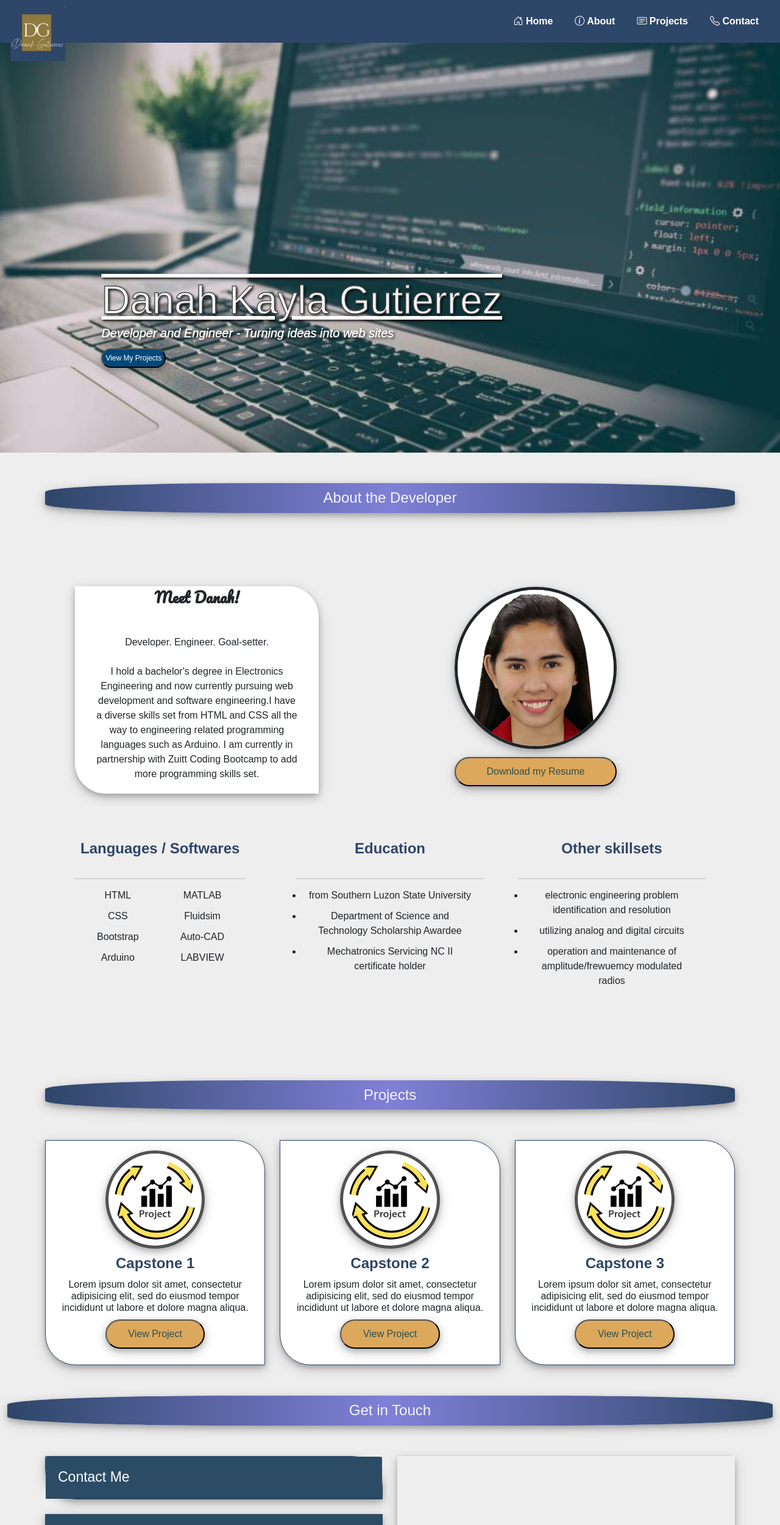
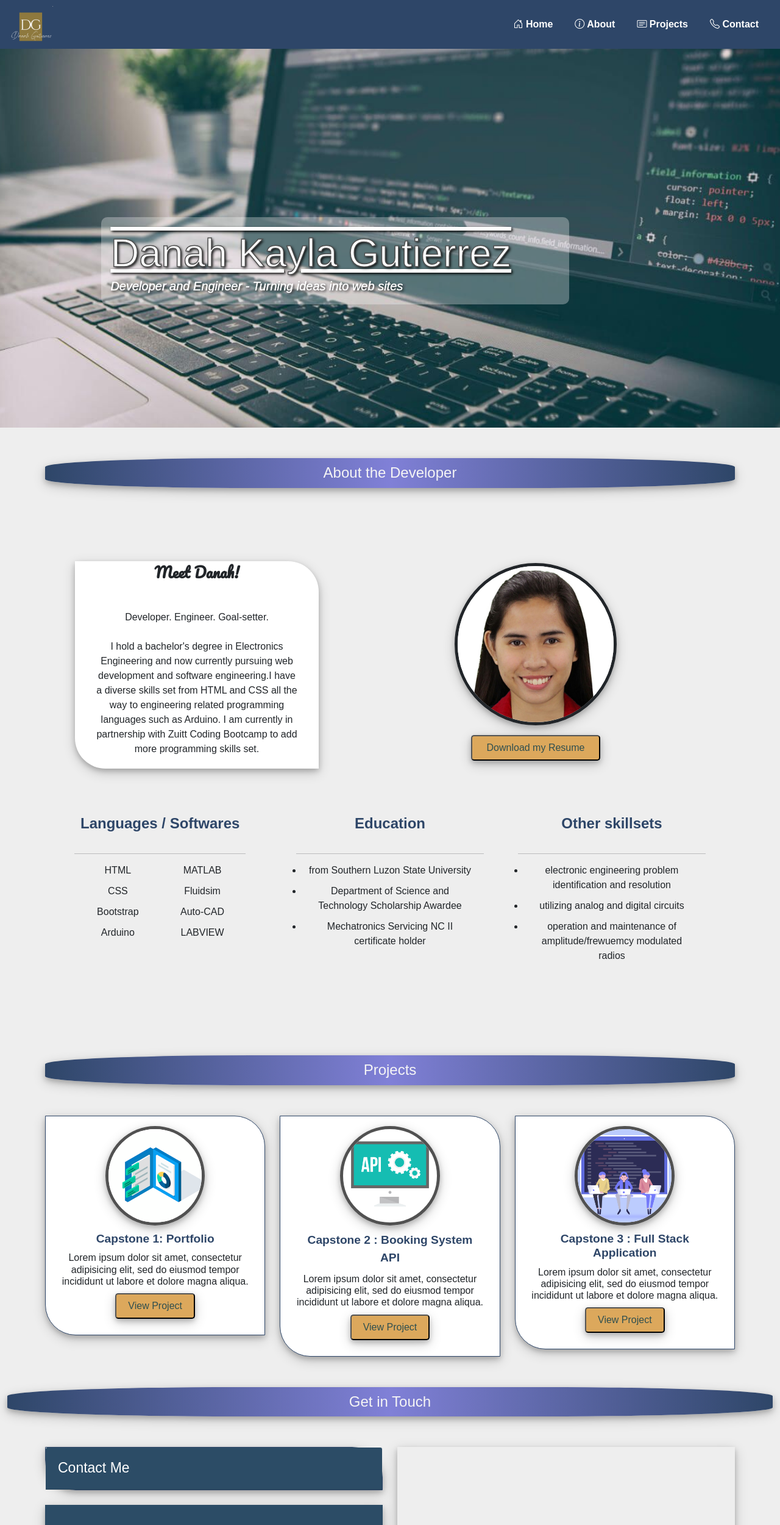
Before and after one commit to danahgutierrez/Capstone-1, a plain HTML site: page index.html in a window 1280 px wide. Shown: the top 2500 px of the page at 61% size. Drawn offline with nearby package versions, Linux system fonts and the light colour scheme; grey boxes are pictures that could not be loaded; a web font is replaced by a local one.

Commit message:
8:38 am edit

```diff
--- a/customs/custom.css
+++ b/customs/custom.css
@@ -12,20 +12,23 @@ body{
 
 #logo{
 	display: inline-block;
-	width: 90px;
-    height: 90px;
+	width: 70px;
+    height: 70px;
     margin: 0%;
     padding: 0;
 }
 .logo-image{
-    width: 50px;
-    height: 50px;
+    width: 60px;
+    height: 60px;
     border-radius: 50%;
 }
 .navbar{
-	background-color: #2e4668
-;
+	background-color: #2e4668;
 	padding: 5px !important;
+	width: 100%;
+	position: fixed;
+	top: 0;
+	z-index: 1000;
 }
 
 .navbar-nav li{
@@ -43,7 +46,10 @@ body{
 }
 
 .nav-item :hover{
-	color: 	#dca85c;
+	position: relative;
+	background-color: #dca85c;
+	border-radius: 5px;
+	color: black;
 }
 
 /*navbar*/
@@ -51,12 +57,15 @@ body{
 /*jumbotron*/
 
 
-.bg-img-background{
-	height:50% !important;
+.jumbotron{
+	background-image: url('../b.jpg');
+		height:100% !important;
 	width: 100%;
 	background-size: cover;
 	background-position: center;
 	background-repeat: no-repeat;
+	padding: 100px 0;
+
 }
 
 /*.display{
@@ -97,9 +106,10 @@ body{
 	border-radius: 	99px;
 }
 
-.jumbotron-img{
-	mask
+.jumbotron{
+
 }
+
 
 /*jumbotron*/
 
@@ -151,15 +161,24 @@ body{
 .btn-resume{
 	background-color: #dca85c;
 	color: darkslategray;
- 	width: 50%;
- 	border-radius: 	98px;
+ 	width: 40%;
+ 	border-radius: 	5px;
  	margin-left: auto !important;
  	margin-right: auto !important;
  	margin-top: 10px !important;
  	margin-bottom: 10px !important;
- 	padding: 10px;
+ 	padding: 7px;
  	box-shadow: 0 4px 8px 0 rgba(0, 0, 0, 0.2), 0 6px 20px 0 rgba(0, 0, 0, 0.19);
+ 	transform: scale(1);
+ 	transitiion: 0.3s ease-in-out;
+
  }
+
+ .btn-resume:hover{
+ 	transform: scale(1.1) !important;
+ }
+
+
 
  .image-button{
  	display: flex;
@@ -215,7 +234,8 @@ body{
 .card-body{
 	align-content: center;
 	text-align: center;
-}
+	}
+
 
 .card-group{
 	margin: 20px 0px;
@@ -227,14 +247,25 @@ body{
 	 border-color: #2e4668;
 	 margin:  30px 60px;
 	 box-shadow: 0 4px 8px 0 rgba(0, 0, 0, 0.2), 0 6px 20px 0 rgba(0, 0, 0, 0.19);
+	 transform: scale(1);
+ 	transitiion: 0.3s ease-in-out;
+
+ }
+
+ .card:hover{
+ 	transform: scale(1.1) !important;
+ 	background-color: rgb(0, 128, 128, 0.4);
+ 	border-radius: 0px 50px 0px 50px;
 }
 
+
+
 .card-title{
-	font-size: 40px;
-	padding: 10px;
-	font-size: 150%;
-	color: #2e4668;
-}
+	font-size: 40px !important;
+	padding: 10px !important;
+	font-size: 120% !important;
+	color: #2e4668 !important;
+	}
 
 .card-text{
 	font-size: 	100%;
@@ -288,7 +319,7 @@ box-shadow: 0 4px 8px 0 rgba(0, 0, 0, 0.2), 0 6px 20px 0 rgba(0, 0, 0, 0.19);
 
 
 .card-img-top{
-	padding: 10px;
+
 	border-radius: 50%;
  	border: 5px solid #515151;
  	width: 	50%;
@@ -360,13 +391,16 @@ background-color: 	#2e4668
 }
 
 .content-header {
-  background: none repeat scroll 0 0;
+   background-color: rgb(255, 255, 255, 0.3);
+   border-radius: 10px;
   top: 0 !important;
   left: 0 !important;
   margin-left: 13% !important;
-  margin-top: 35% !important;
-  position: absolute;
-}
+  margin-top: 20% !important;
+  margin-bottom: 8% !important;
+  width: 60%;
+  padding: 15px;
+		}
 
 
 
@@ -374,3 +408,28 @@ background-color: 	#2e4668
 	padding: 0 10px;
 	font-size: 120%;
 }
+
+.footer-social a :hover{
+	color: #dca85c;
+
+	}
+
+.button-submit{
+	background-color: #dca85c;
+	color: darkslategray;
+ 	width: 20%;
+ 	border-radius: 	5px;
+ 	margin-left: auto !important;
+ 	margin-right: auto !important;
+ 	margin-top: 10px !important;
+ 	margin-bottom: 10px !important;
+ 	padding: 5px;
+ 	box-shadow: 0 4px 8px 0 rgba(0, 0, 0, 0.2), 0 6px 20px 0 rgba(0, 0, 0, 0.19);
+ 	transform: scale(1);
+ 	transitiion: 0.3s ease-in-out;
+
+ }
+
+ .button-submit:hover{
+ 	transform: scale(1.1) !important;
+ }
--- a/index.html
+++ b/index.html
@@ -60,19 +60,15 @@
     <!-- end of navbar section -->
 
  <!-- start of carousel -->
- <section class="jumbotron">
-    <div class="bg-img-background">
-            <!-- <img src="images/b.jpg" width="100%"> -->
-    </div>
-    <div class="header">
-        <img src="images/b2.jpg">
+ <div class="jumbotron jumbotron-fluid">
+  <div class="header">
+        <!-- <img src="images/b2.jpg"> -->
             <div class="content-header">
             <h5 class="display-4">Danah Kayla Gutierrez</h5>
              <p class="lead">Developer and Engineer - Turning ideas into web sites</p>
-             <button type="button" class="btn-project"> View My Projects </button>
             </div>
     </div>
- </section>
+</div>
 
 
 <!-- Start of About Me Section -->
@@ -107,8 +103,8 @@
             <div class="card-group">
                 <div class="card-about" >
                     <div class="card-body">
-                         <h2 class="card-title-about"><strong>Languages / Softwares</strong></h2><br>
-                         <hr>
+                         <h2 class="card-title-about"><strong>Languages / Softwares</strong></h2>
+                        <br> <hr>
                          <ul class="card-body-about">
                                         <li class="card-item">HTML</li>
                                         <li class="card-item">CSS</li>
@@ -181,8 +177,8 @@
             <div class="card-group">
                 <div class="card" >
                     <div class="card-body">
-                        <img src="images/csp.png" class="card-img-top" alt="...">
-                         <h2 class="card-title"><strong>Capstone 1</strong></h2>
+                        <img src="images/portfolio1.gif" class="card-img-top" alt="...">
+                         <h2 class="card-title"><strong>Capstone 1: Portfolio</strong></h2>
                          <h5 class="card-text">Lorem ipsum dolor sit amet, consectetur adipisicing elit, sed do eiusmod
                         tempor incididunt ut labore et dolore magna aliqua.</h5>
                         <button type="button" class="btn-resume"> View Project </button>
@@ -194,8 +190,8 @@
             <div class="card-group">
                 <div class="card" >
                     <div class="card-body">
-                         <img src="images/csp.png" class="card-img-top" alt="...">
-                         <h2 class="card-title"><strong>Capstone 2</strong></h2>
+                         <img src="images/api.gif" class="card-img-top" alt="...">
+                         <p class="card-title"><strong>Capstone 2 : Booking System API</strong></p>
                          <h5 class="card-text">Lorem ipsum dolor sit amet, consectetur adipisicing elit, sed do eiusmod
                         tempor incididunt ut labore et dolore magna aliqua. </h5>
                         <button type="button" class="btn-resume"> View Project </button>
@@ -207,8 +203,8 @@
             <div class="card-group">
                 <div class="card" >
                     <div class="card-body">
-                        <img src="images/csp.png" class="card-img-top" alt="...">
-                          <h2 class="card-title"><strong>Capstone 3</strong></h2>
+                        <img src="images/fullstack.gif" class="card-img-top" alt="...">
+                          <h2 class="card-title"><strong>Capstone 3 : Full Stack Application</strong></h2>
                          <h5 class="card-text">Lorem ipsum dolor sit amet, consectetur adipisicing elit, sed do eiusmod
                         tempor incididunt ut labore et dolore magna aliqua. </h5>
                         <button type="button" class="btn-resume"> View Project </button>
@@ -245,6 +241,7 @@
                         <label for="message">Message:</label><br>
                         <textarea for="message" name="message" id="message" class="textarea" required></textarea><br>
 
+                         <button type="button" class="button-submit"> Submit</button>
 
                     </form>
                  </div>
```
Also changed, not shown: images/4428861.jpg, images/api.gif (added), images/fullstack.gif (added), images/portfolio.gif (added), images/portfolio1.gif (added), web.gif (added).
